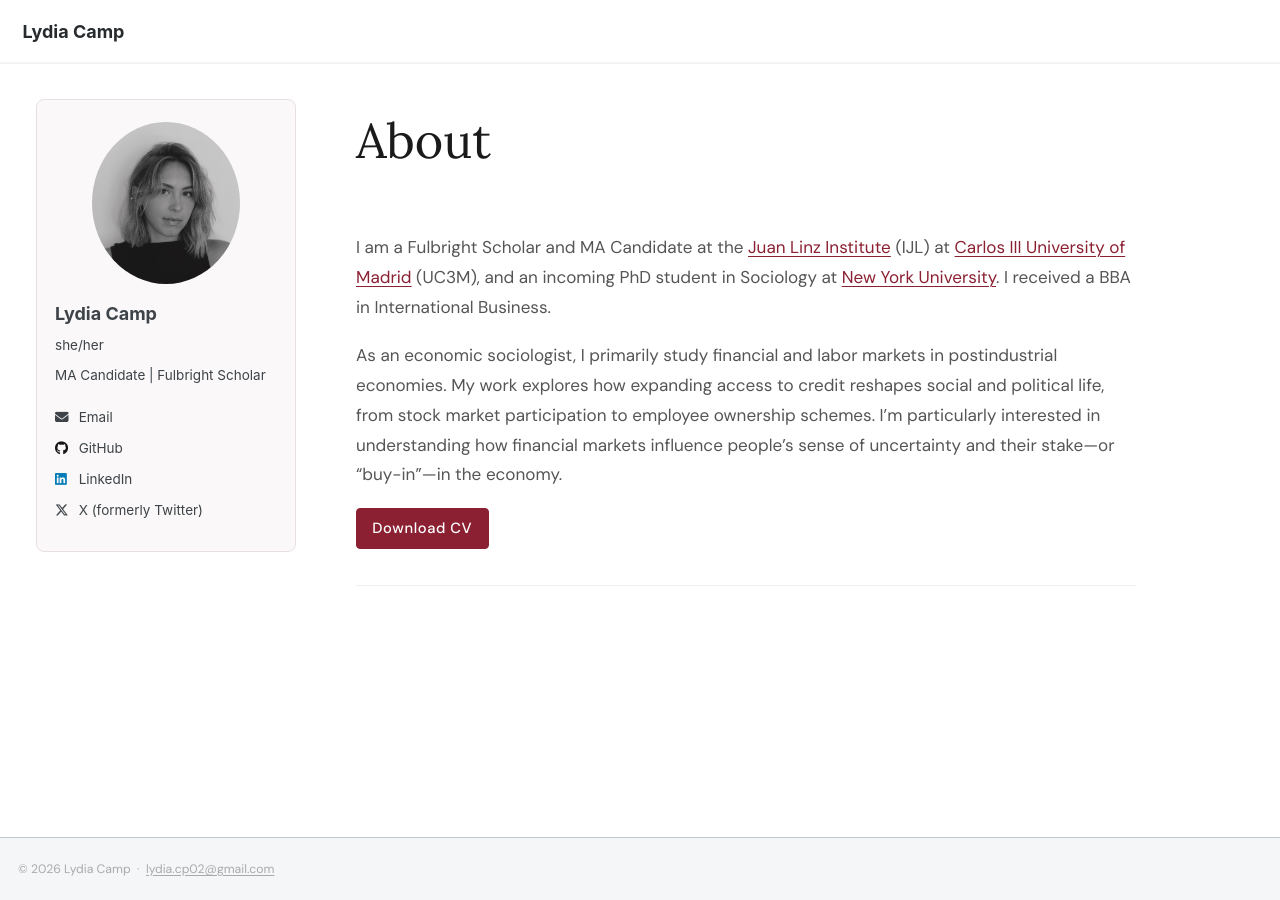
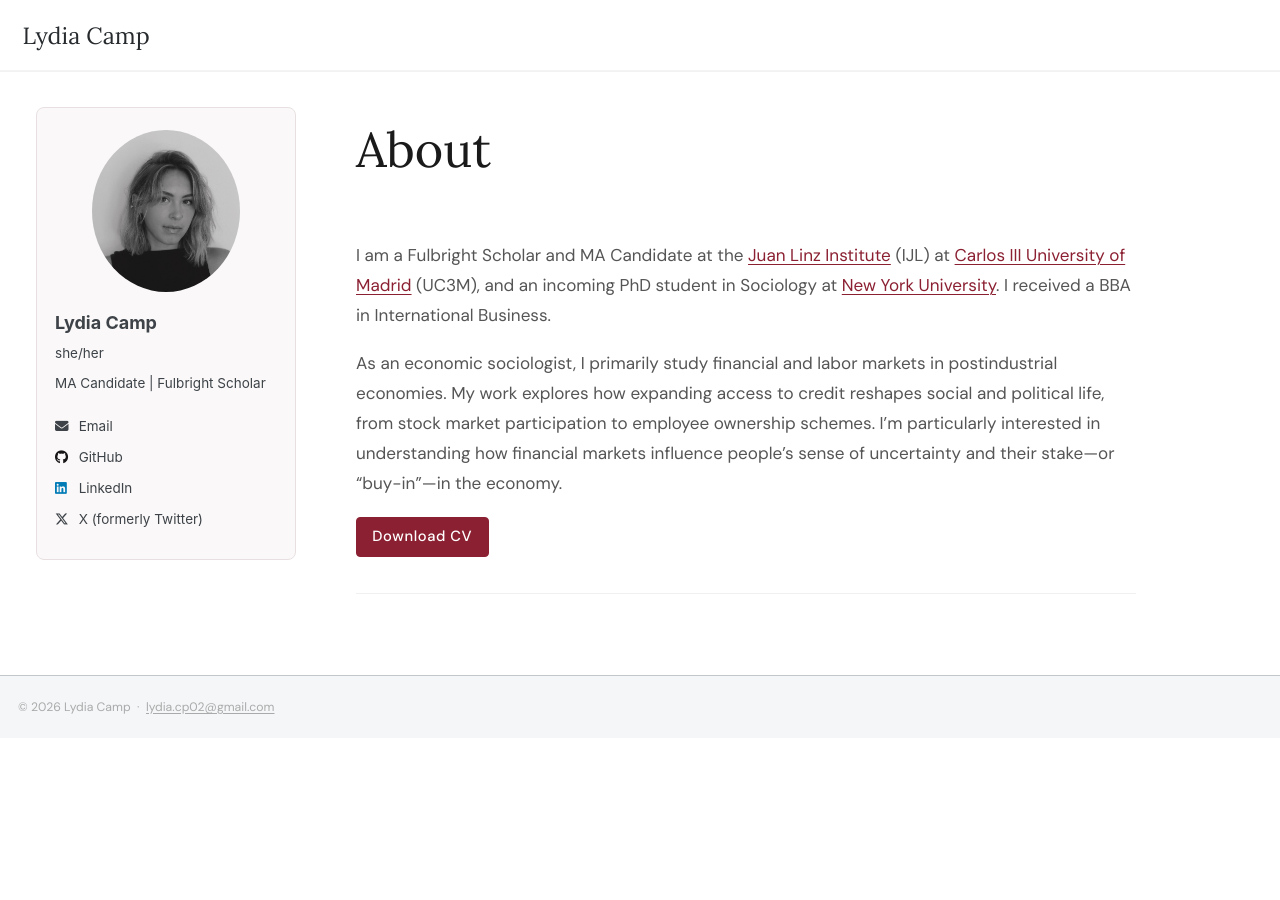
Before and after one commit to lydiagcamp/lydiagcamp.github.io, a Jekyll site: the page built from _pages/about.md, in a window 1280 px wide and 900 px high. Built offline with Jekyll 4.4.1, drawn with Linux system fonts in a browser that asks for light colours.

Commit message:
Fix sticky footer, restore nav tabs, Lora font for site title
Co-Authored-By: Claude Sonnet 4.6 <noreply@anthropic.com>

```diff
--- a/assets/css/custom.css
+++ b/assets/css/custom.css
@@ -170,6 +170,13 @@ details[open] summary {
   padding-right: 0.25rem;
 }
 
+/* Site title — Lora font, larger */
+.masthead__menu-item--lg a {
+  font-family: 'Lora', serif !important;
+  font-size: 1.3rem !important;
+  font-weight: 400 !important;
+}
+
 /* Nav link hover */
 .greedy-nav a:not(.site-title):hover {
   color: #8b2032 !important;
@@ -183,7 +190,29 @@ details[open] summary {
 }
 
 /* Footer */
+/* Sticky footer */
+body {
+  display: flex;
+  flex-direction: column;
+  min-height: 100vh;
+}
+
+.masthead {
+  flex-shrink: 0;
+  width: 100%;
+}
+
+.greedy-nav {
+  width: 100%;
+}
+
+#main {
+  flex: 1;
+}
+
 .page__footer {
+  position: relative !important;
+  flex-shrink: 0;
   margin-top: 0 !important;
 }
 
```
